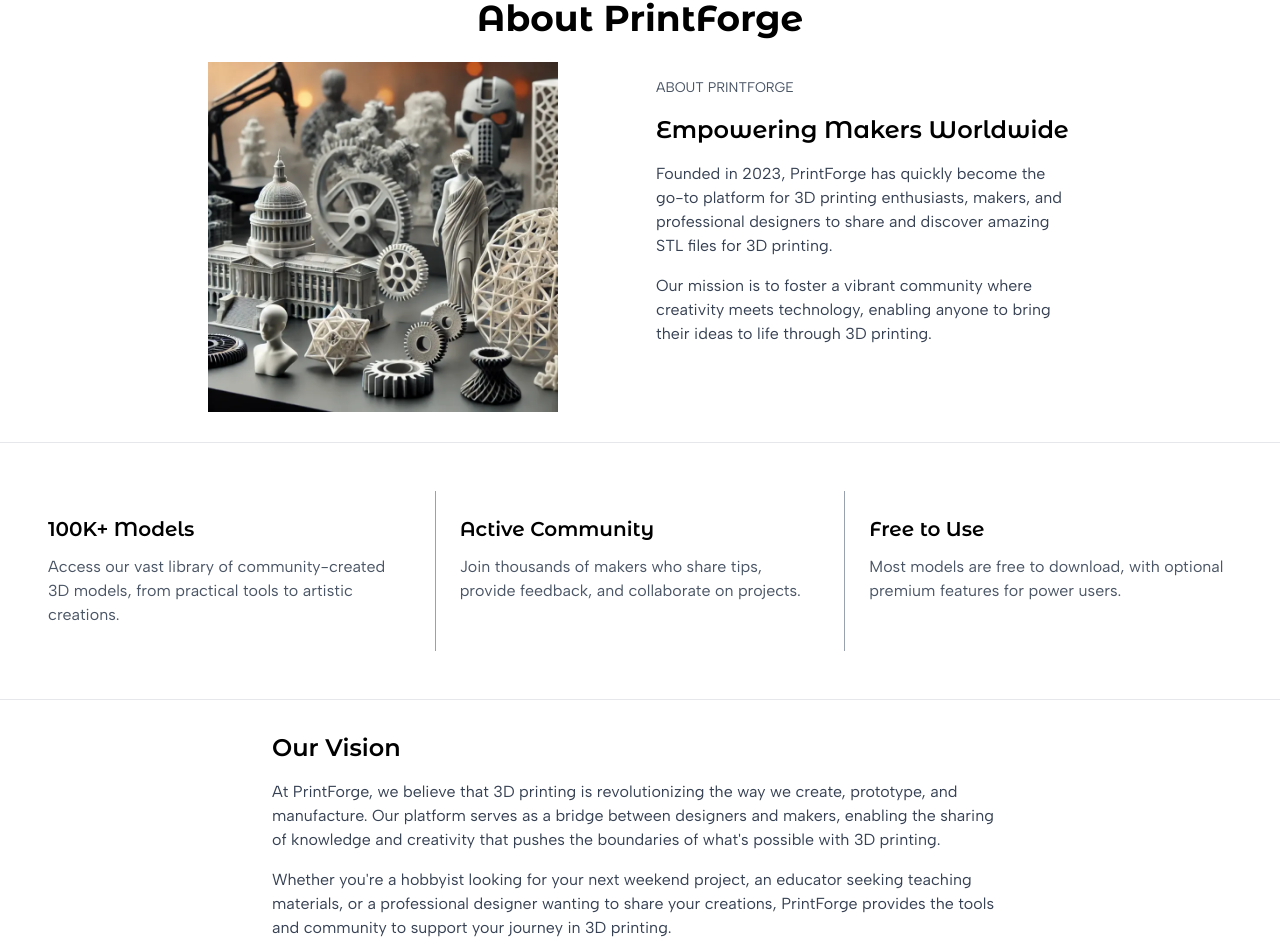
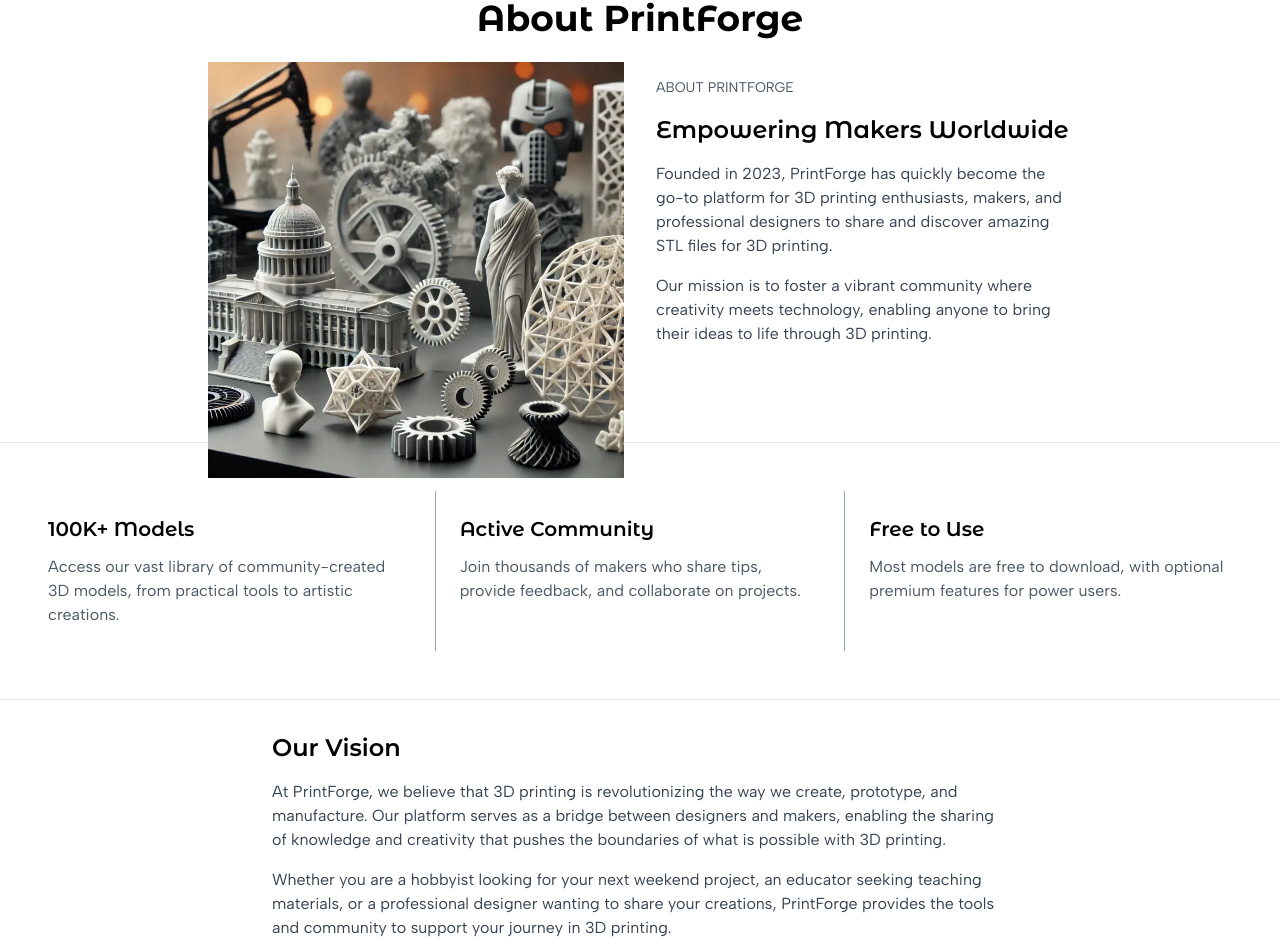
Before and after one commit to AbubakerSalah/print-forge, a Next.js app: page /about in a window 1280 px wide. Shown: the part 124-1076 px from the top of the page. Built offline with nearby package versions, Linux system fonts and the light colour scheme.

Commit message:
Resolved conflicts

```diff
--- a/app/3d-model/[id]/page.tsx
+++ b/app/3d-model/[id]/page.tsx
@@ -2,6 +2,7 @@ import { FaRegHeart } from "react-icons/fa6";
 import Pill from "@/app/components/Pill";
 import type { ModelDetailPageProps } from "@/app/types";
 import { getModelById } from "@/app/lib/models";
+import Image from "next/image";
 
 export default async function ModelDetailPage({
   params,
@@ -14,10 +15,12 @@ export default async function ModelDetailPage({
       <article className="grid grid-cols-1 gap-8 lg:grid-cols-2">
         {/* Image Section */}
         <figure className="relative overflow-hidden rounded-lg shadow-lg aspect-square">
-          <img
+          <Image
             src="/hero-image.png"
             alt={`3D model of ${model.name}`}
             className="absolute inset-0 object-cover w-full h-full"
+            width={500}
+            height={500}
           />
         </figure>
 
--- a/app/about/page.tsx
+++ b/app/about/page.tsx
@@ -1,3 +1,4 @@
+import Image from "next/image";
 export default function AboutPage() {
   return (
     <main>
@@ -8,16 +9,15 @@ export default function AboutPage() {
 
         <div className="grid items-center gap-8 mb-12 md:grid-cols-2">
           <div className="relative h-[300px] w-full">
-            <img
-              src="./hero-image.png"
+            <Image
+              src="/hero-image.png"
               alt="PrintForge Community - A group of makers collaborating on 3D printing projects"
-              width="350"
+              width={500}
+              height={500}
             />
           </div>
           <div>
-            <p
-              className="mb-4 text-sm text-gray-600 uppercase"
-            >
+            <p className="mb-4 text-sm text-gray-600 uppercase">
               About PrintForge
             </p>
             <h2 className="mb-4 text-2xl font-semibold">
@@ -70,7 +70,7 @@ export default function AboutPage() {
         </div>
       </section>
 
-      <hr className="border-gray-200"/>
+      <hr className="border-gray-200" />
 
       <section className="container max-w-3xl px-4 py-8 mx-auto">
         <div className="prose max-w-none">
@@ -79,11 +79,11 @@ export default function AboutPage() {
             At PrintForge, we believe that 3D printing is revolutionizing the
             way we create, prototype, and manufacture. Our platform serves as a
             bridge between designers and makers, enabling the sharing of
-            knowledge and creativity that pushes the boundaries of what's
+            knowledge and creativity that pushes the boundaries of what is
             possible with 3D printing.
           </p>
           <p className="text-gray-700">
-            Whether you're a hobbyist looking for your next weekend project, an
+            Whether you are a hobbyist looking for your next weekend project, an
             educator seeking teaching materials, or a professional designer
             wanting to share your creations, PrintForge provides the tools and
             community to support your journey in 3D printing.
--- a/app/layout.tsx
+++ b/app/layout.tsx
@@ -17,6 +17,17 @@ const montserratAlternates = Montserrat_Alternates({
 export default function RootLayout({ children }: RootLayoutProps) {
   return (
     <html lang="en">
+      <head>
+        <meta
+          name="viewport"
+          content="width=device-width, initial-scale=1.0, maximum-scale=1.0"
+        />
+        <meta
+          name="description"
+          content="PrintForge - Your go-to platform for 3D printing enthusiasts."
+        />
+        <title>PrintForge</title>
+      </head>
       <body
         className={`${albertSans.className} ${montserratAlternates.variable}`}
       >
```
